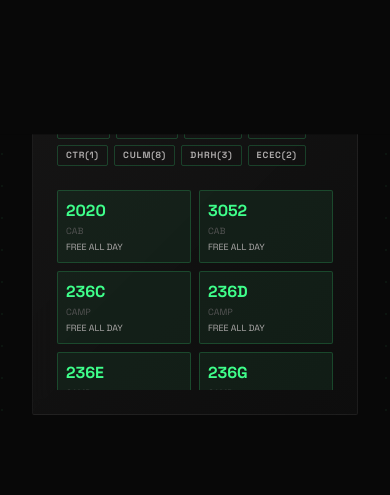
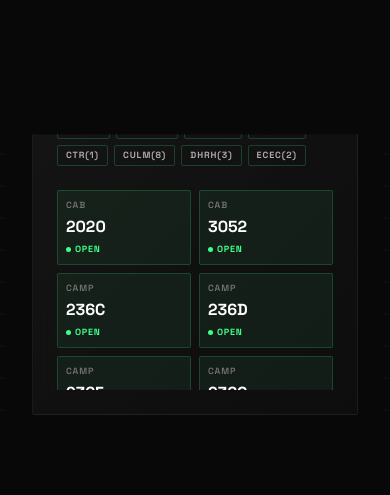
Before and after one commit to shawngeorgie06/Room-Finder, a Flask app: page / in a window 390 px wide. Shown: the part 1368-1863 px from the top of the page. Run offline with Flask 3, Linux system fonts and the light colour scheme; some libraries are stand-ins or nearby versions.

Commit message:
feat: room capacity display, UI polish, and skeleton loading
- Parse Max column from CSV; expose capacity in /api/rooms/all and /api/room/schedule
- Show capacity badge on room grid cards and in room detail modal header
- Skeleton loading cards while rooms grid fetches data
- Horizontal-scroll filter bar on mobile (no more wrapping)
- Better empty state for room grid (icon + suggestion text)
- Building label color improved (#555 → #767575) for readability
- Dashboard mini-room cards show building name above room number
- Dynamic semester label in rooms view header
- Last-updated timestamp below room count
- 5 new capacity tests; 45/45 pass

Co-Authored-By: Claude Sonnet 4.6 <noreply@anthropic.com>

```diff
--- a/app.py
+++ b/app.py
@@ -224,7 +224,8 @@ def create_app(schedule=None):
                 'room': r,
                 'floor': floor,
                 'empty': is_empty,
-                'minutes_until_next': minutes
+                'minutes_until_next': minutes,
+                'capacity': empty_map.get((b, r), {}).get('capacity'),
             })
 
         return jsonify(result)
@@ -278,6 +279,13 @@ def create_app(schedule=None):
         # ── Compute next free window ──────────────────────────────────────────
         next_free_window = _compute_next_free_window(classes_out, now_min)
 
+        # ── Compute room capacity (max across all schedule entries for this room) ──
+        room_capacity = max(
+            (e.get('capacity') for e in schedule
+             if e['building'] == building and e['room'] == room_num and e.get('capacity')),
+            default=None,
+        )
+
         return jsonify({
             'building':          building,
             'room':              room_num,
@@ -287,6 +295,7 @@ def create_app(schedule=None):
             'next_class':        next_cls,
             'weekday':           weekday_names[weekday],
             'next_free_window':  next_free_window,
+            'capacity':          room_capacity,
         })
 
     @app.route("/api/schedule-info")
--- a/static/app.js
+++ b/static/app.js
@@ -205,6 +205,7 @@ async function fetchRooms() {
   if (state.timeFor)  params.push(`for=${state.timeFor}`);
   if (state.dayAt)    params.push(`day=${encodeURIComponent(state.dayAt)}`);
   const url = '/api/rooms' + (params.length ? '?' + params.join('&') : '');
+  renderRoomsGridSkeleton();
   try {
     const r = await fetch(url);
     if (!r.ok) throw new Error(r.status);
@@ -381,10 +382,24 @@ function renderDashRooms(rooms) {
     cell.onclick = () => openRoomDetail(room.building, room.room);
     cell.onmouseover = () => { cell.style.background = `${color}20`; };
     cell.onmouseout  = () => { cell.style.background = `${color}10`; };
-    cell.innerHTML = `
-      <div style="font-family:'Space Grotesk',sans-serif;font-size:16px;font-weight:800;color:${color}">${room.room}</div>
-      <div style="font-family:'Space Grotesk',sans-serif;font-size:9px;color:#555;margin-top:2px">${room.building}</div>
-      <div style="font-family:'Space Grotesk',sans-serif;font-size:9px;color:#adaaaa;margin-top:2px">${formatTime(room.minutes_until_next)}</div>`;
+    const _dcBldg = document.createElement('div');
+    _dcBldg.style.cssText = "font-family:'Space Grotesk',sans-serif;font-size:9px;font-weight:600;color:#767575;text-transform:uppercase;letter-spacing:0.1em;margin-bottom:2px";
+    _dcBldg.textContent = room.building;
+    const _dcRoom = document.createElement('div');
+    _dcRoom.style.cssText = `font-family:'Space Grotesk',sans-serif;font-size:16px;font-weight:800;color:#fff`;
+    _dcRoom.textContent = room.room;
+    const _dcStatus = document.createElement('div');
+    _dcStatus.style.cssText = 'display:flex;align-items:center;gap:4px;margin-top:4px';
+    const _dcDot = document.createElement('span');
+    _dcDot.style.cssText = `width:5px;height:5px;border-radius:50%;background:${color};display:inline-block;flex-shrink:0`;
+    const _dcLabel = document.createElement('span');
+    _dcLabel.style.cssText = `font-family:'Space Grotesk',sans-serif;font-size:9px;font-weight:700;color:${color};text-transform:uppercase;letter-spacing:0.08em`;
+    _dcLabel.textContent = isSoon ? 'Closing soon' : 'Open';
+    _dcStatus.appendChild(_dcDot);
+    _dcStatus.appendChild(_dcLabel);
+    cell.appendChild(_dcBldg);
+    cell.appendChild(_dcRoom);
+    cell.appendChild(_dcStatus);
     container.appendChild(cell);
   });
 }
@@ -426,18 +441,61 @@ function renderDashBuildingFilter(buildings) {
   });
 }
 
+// ── Room grid skeleton loader ──────────────────────────────────────────────
+function renderRoomsGridSkeleton() {
+  const container = $('rooms-container');
+  if (!container) return;
+  container.textContent = '';
+  const frag = document.createDocumentFragment();
+  for (let i = 0; i < 12; i++) {
+    const card = document.createElement('div');
+    card.style.cssText = `background:linear-gradient(135deg,rgba(26,25,25,0.8),rgba(14,14,14,0.95));border:1px solid rgba(63,255,139,0.05);padding:14px;border-radius:2px;animation:pulse 1.5s ease-in-out infinite;animation-delay:${i*80}ms`;
+    const line1 = document.createElement('div');
+    line1.style.cssText = 'height:8px;width:40%;background:rgba(255,255,255,0.05);border-radius:2px;margin-bottom:8px';
+    const line2 = document.createElement('div');
+    line2.style.cssText = 'height:28px;width:60%;background:rgba(255,255,255,0.07);border-radius:2px;margin-bottom:16px';
+    const line3 = document.createElement('div');
+    line3.style.cssText = 'height:8px;width:80%;background:rgba(255,255,255,0.04);border-radius:2px';
+    card.appendChild(line1);
+    card.appendChild(line2);
+    card.appendChild(line3);
+    frag.appendChild(card);
+  }
+  container.appendChild(frag);
+}
+
 // ── Room grid (rooms view) ─────────────────────────────────────────────────
 function renderRoomsGrid(rooms) {
   const container = $('rooms-container');
   if (!container) return;
   setText('grid-count', `${rooms.length} rooms available`);
+  const _ts = $('grid-timestamp');
+  if (_ts) {
+    const _now = new Date();
+    _ts.textContent = `Updated ${_now.getHours()}:${String(_now.getMinutes()).padStart(2,'0')}`;
+  }
   container.textContent = '';
 
   if (!rooms.length) {
-    const p = document.createElement('p');
-    p.className = 'col-span-full text-center text-on-surface-variant py-20 text-xs font-label tracking-widest uppercase';
-    p.textContent = 'No empty rooms right now.';
-    container.appendChild(p);
+    const _emptyDiv = document.createElement('div');
+    _emptyDiv.className = 'col-span-full flex flex-col items-center justify-center py-24 gap-4';
+    const _emptyIcon = document.createElement('span');
+    _emptyIcon.className = 'material-symbols-outlined';
+    _emptyIcon.style.cssText = 'font-size:48px;color:#3fff8b;opacity:0.2';
+    _emptyIcon.textContent = 'meeting_room';
+    const _emptyText = document.createElement('div');
+    _emptyText.style.textAlign = 'center';
+    const _emptyTitle = document.createElement('div');
+    _emptyTitle.style.cssText = "font-family:'Space Grotesk',sans-serif;font-size:11px;font-weight:700;color:#adaaaa;text-transform:uppercase;letter-spacing:0.15em";
+    _emptyTitle.textContent = 'No empty rooms right now';
+    const _emptySub = document.createElement('div');
+    _emptySub.style.cssText = "font-family:'Space Grotesk',sans-serif;font-size:10px;color:#555;margin-top:6px";
+    _emptySub.textContent = 'Try adjusting filters or checking a different time';
+    _emptyText.appendChild(_emptyTitle);
+    _emptyText.appendChild(_emptySub);
+    _emptyDiv.appendChild(_emptyIcon);
+    _emptyDiv.appendChild(_emptyText);
+    container.appendChild(_emptyDiv);
     return;
   }
 
@@ -453,10 +511,14 @@ function renderRoomsGrid(rooms) {
     card.addEventListener('click',     () => openRoomDetail(room.building, room.room));
     card.addEventListener('mouseover', () => { card.style.borderColor = color + '50'; card.style.background = `linear-gradient(135deg,rgba(26,25,25,0.95),rgba(${color==='#3fff8b'?'14,40,24':'40,20,14'},0.95))`; });
     card.addEventListener('mouseout',  () => { card.style.borderColor = border; card.style.background = 'linear-gradient(135deg,rgba(26,25,25,0.8),rgba(14,14,14,0.95))'; });
+    const capLabel = room.capacity ? `<span style="font-family:'Space Grotesk',sans-serif;font-size:8px;color:#484847;letter-spacing:0.1em">cap ${room.capacity}</span>` : '';
     card.innerHTML = `
       <div style="position:absolute;top:0;left:0;right:0;height:2px;background:${color};opacity:0.6"></div>
-      <div style="font-family:'Space Grotesk',sans-serif;font-size:9px;font-weight:600;color:#555;letter-spacing:0.15em;text-transform:uppercase;margin-bottom:4px">${room.building}</div>
-      <div style="font-family:'Space Grotesk',sans-serif;font-size:26px;font-weight:800;color:#fff;letter-spacing:0.05em;margin-bottom:12px">${room.room}</div>
+      <div style="font-family:'Space Grotesk',sans-serif;font-size:9px;font-weight:600;color:#767575;letter-spacing:0.15em;text-transform:uppercase;margin-bottom:4px">${room.building}</div>
+      <div style="display:flex;align-items:baseline;gap:8px;margin-bottom:12px">
+        <span style="font-family:'Space Grotesk',sans-serif;font-size:26px;font-weight:800;color:#fff;letter-spacing:0.05em">${room.room}</span>
+        ${capLabel}
+      </div>
       <div style="display:flex;align-items:center;justify-content:space-between">
         <div style="display:flex;align-items:center;gap:5px">
           <span style="width:6px;height:6px;border-radius:50%;background:${color};display:inline-block;animation:pulse 2s infinite"></span>
@@ -877,6 +939,11 @@ function renderRoomDetail(data) {
   setText('rds-day', `${data.weekday} · Today`);
   const n = data.classes.length;
   setText('rds-summary', n === 0 ? 'No classes today' : `${n} class${n !== 1 ? 'es' : ''} scheduled`);
+  const capEl = $('rds-capacity');
+  if (capEl) {
+    if (data.capacity) { capEl.textContent = `cap ${data.capacity}`; capEl.classList.remove('hidden'); }
+    else { capEl.classList.add('hidden'); }
+  }
 
   // Timeline bar
   const tl = $('rds-timeline');
@@ -1089,6 +1156,7 @@ async function fetchSemesterLabel() {
     setText('sidebar-semester', label);
     setText('dash-semester',    d.semester ? `${d.semester} · Auto-refresh 60s` : 'Auto-refresh 60s');
     setText('footer-semester',  d.semester || '–');
+    setText('rooms-view-semester', d.semester ? `LIVE · ${d.semester}` : 'LIVE');
   } catch(e) { /* non-critical */ }
 }
 
--- a/templates/index.html
+++ b/templates/index.html
@@ -359,17 +359,18 @@
     <div class="max-w-[1400px] mx-auto py-6">
       <div class="flex items-center justify-between mb-6 border-b border-outline-variant/10 pb-4">
         <div>
-          <div class="text-[10px] text-primary font-label tracking-widest uppercase mb-1">LIVE · SPRING 2026</div>
+          <div id="rooms-view-semester" class="text-[10px] text-primary font-label tracking-widest uppercase mb-1">LIVE</div>
           <h2 class="text-3xl font-headline font-extrabold tracking-tighter text-white">AVAILABLE ROOMS</h2>
         </div>
         <span id="grid-count" class="text-[10px] text-on-surface-variant font-label tracking-widest uppercase"></span>
+        <span id="grid-timestamp" class="text-[9px] text-on-surface-variant/40 font-label ml-3"></span>
       </div>
       <!-- Time Filter -->
-      <div class="flex flex-wrap items-center gap-3 mb-4 px-4 py-3 glass-card border border-primary/10 rounded-sm">
-        <span class="material-symbols-outlined text-primary" style="font-size:18px">schedule</span>
+      <div class="flex items-center gap-3 mb-4 px-4 py-3 glass-card border border-primary/10 rounded-sm overflow-x-auto" style="-webkit-overflow-scrolling:touch;scrollbar-width:none">
+        <span class="material-symbols-outlined text-primary shrink-0" style="font-size:18px">schedule</span>
         <select id="day-filter"
                 onchange="applyTimeFilter()"
-                class="bg-[#0e0e0e] border border-outline-variant/30 text-white text-xs font-label px-2 py-1 rounded-sm focus:border-primary/50 focus:outline-none">
+                class="shrink-0 bg-[#0e0e0e] border border-outline-variant/30 text-white text-xs font-label px-2 py-1 rounded-sm focus:border-primary/50 focus:outline-none">
           <option value="">Today</option>
           <option value="Monday">Monday</option>
           <option value="Tuesday">Tuesday</option>
@@ -379,13 +380,13 @@
           <option value="Saturday">Saturday</option>
           <option value="Sunday">Sunday</option>
         </select>
-        <span class="text-[10px] font-label text-on-surface-variant uppercase tracking-widest whitespace-nowrap">Free at</span>
+        <span class="text-[10px] font-label text-on-surface-variant uppercase tracking-widest whitespace-nowrap shrink-0">Free at</span>
         <input type="time" id="time-filter-at"
-               class="bg-transparent border border-outline-variant/30 text-primary text-xs font-label px-2 py-1 rounded-sm focus:border-primary/50 focus:outline-none"
+               class="shrink-0 bg-transparent border border-outline-variant/30 text-primary text-xs font-label px-2 py-1 rounded-sm focus:border-primary/50 focus:outline-none"
                style="color-scheme:dark"/>
-        <span class="text-[10px] font-label text-on-surface-variant uppercase tracking-widest whitespace-nowrap">for at least</span>
+        <span class="text-[10px] font-label text-on-surface-variant uppercase tracking-widest whitespace-nowrap shrink-0">for at least</span>
         <select id="time-filter-for"
-                class="bg-[#0e0e0e] border border-outline-variant/30 text-white text-xs font-label px-2 py-1 rounded-sm focus:border-primary/50 focus:outline-none">
+                class="shrink-0 bg-[#0e0e0e] border border-outline-variant/30 text-white text-xs font-label px-2 py-1 rounded-sm focus:border-primary/50 focus:outline-none">
           <option value="0">Any duration</option>
           <option value="30">30 min</option>
           <option value="60">1 hour</option>
@@ -394,7 +395,7 @@
           <option value="180">3 hrs</option>
         </select>
         <!-- Busy Soon threshold -->
-        <div class="flex items-center gap-2">
+        <div class="flex items-center gap-2 shrink-0">
           <label for="soon-threshold-select" class="text-[10px] font-label text-on-surface-variant uppercase tracking-widest whitespace-nowrap">
             Closing soon if
           </label>
@@ -410,30 +411,30 @@
           </select>
         </div>
         <button onclick="applyTimeFilter()"
-                class="px-4 py-1.5 text-[10px] font-bold bg-primary/10 border border-primary/30 text-primary rounded-sm uppercase tracking-widest hover:bg-primary/20 transition-all">
+                class="shrink-0 px-4 py-1.5 text-[10px] font-bold bg-primary/10 border border-primary/30 text-primary rounded-sm uppercase tracking-widest hover:bg-primary/20 transition-all">
           Apply
         </button>
         <button onclick="resetTimeFilter()"
-                class="px-3 py-1.5 text-[10px] font-bold text-on-surface-variant border border-outline-variant/20 rounded-sm uppercase tracking-widest hover:text-white transition-all">
+                class="shrink-0 px-3 py-1.5 text-[10px] font-bold text-on-surface-variant border border-outline-variant/20 rounded-sm uppercase tracking-widest hover:text-white transition-all">
           Reset to Now
         </button>
         <button
           onclick="copyShareLink()"
           id="copy-link-btn"
           title="Copy shareable link"
-          class="flex items-center gap-1.5 px-3 py-1.5 text-[10px] font-bold font-label uppercase tracking-widest border border-outline-variant/30 text-on-surface-variant rounded-sm hover:border-primary/40 hover:text-primary transition-all"
+          class="shrink-0 flex items-center gap-1.5 px-3 py-1.5 text-[10px] font-bold font-label uppercase tracking-widest border border-outline-variant/30 text-on-surface-variant rounded-sm hover:border-primary/40 hover:text-primary transition-all"
         >
           <span class="material-symbols-outlined" style="font-size:14px">link</span>
           <span id="copy-link-label">Share</span>
         </button>
         <button id="free-all-day-btn"
                 onclick="toggleFreeAllDay()"
-                class="flex items-center gap-1.5 px-3 py-1.5 text-[10px] font-bold font-label uppercase tracking-widest border border-outline-variant/30 text-on-surface-variant rounded-sm hover:border-primary/40 hover:text-primary transition-all">
+                class="shrink-0 flex items-center gap-1.5 px-3 py-1.5 text-[10px] font-bold font-label uppercase tracking-widest border border-outline-variant/30 text-on-surface-variant rounded-sm hover:border-primary/40 hover:text-primary transition-all">
           <span class="material-symbols-outlined" style="font-size:14px">all_day</span>
           Free All Day
         </button>
         <span id="time-filter-indicator"
-              class="hidden px-2 py-0.5 bg-tertiary/20 border border-tertiary/30 text-tertiary text-[9px] font-bold font-label tracking-wider rounded-sm">
+              class="hidden shrink-0 px-2 py-0.5 bg-tertiary/20 border border-tertiary/30 text-tertiary text-[9px] font-bold font-label tracking-wider rounded-sm">
           CUSTOM TIME ACTIVE
         </span>
       </div>
@@ -670,7 +671,10 @@
   <div class="flex items-center justify-between px-5 py-3 border-b border-primary/10 flex-shrink-0">
     <div>
       <div id="rds-building" class="text-[9px] text-primary font-label tracking-[0.25em] uppercase mb-0.5">--</div>
-      <div id="rds-room" class="text-3xl font-headline font-black text-white leading-none">--</div>
+      <div class="flex items-baseline gap-3">
+        <div id="rds-room" class="text-3xl font-headline font-black text-white leading-none">--</div>
+        <div id="rds-capacity" class="text-[10px] font-label text-on-surface-variant hidden"></div>
+      </div>
     </div>
     <div class="flex items-center gap-3">
       <div id="rds-status" class="px-3 py-1 rounded-sm text-[10px] font-bold font-label tracking-wider uppercase"></div>
```
Also changed, not shown: schedule.py (+14 -1 lines), tests/test_capacity.py (added, +65 -0 lines).
